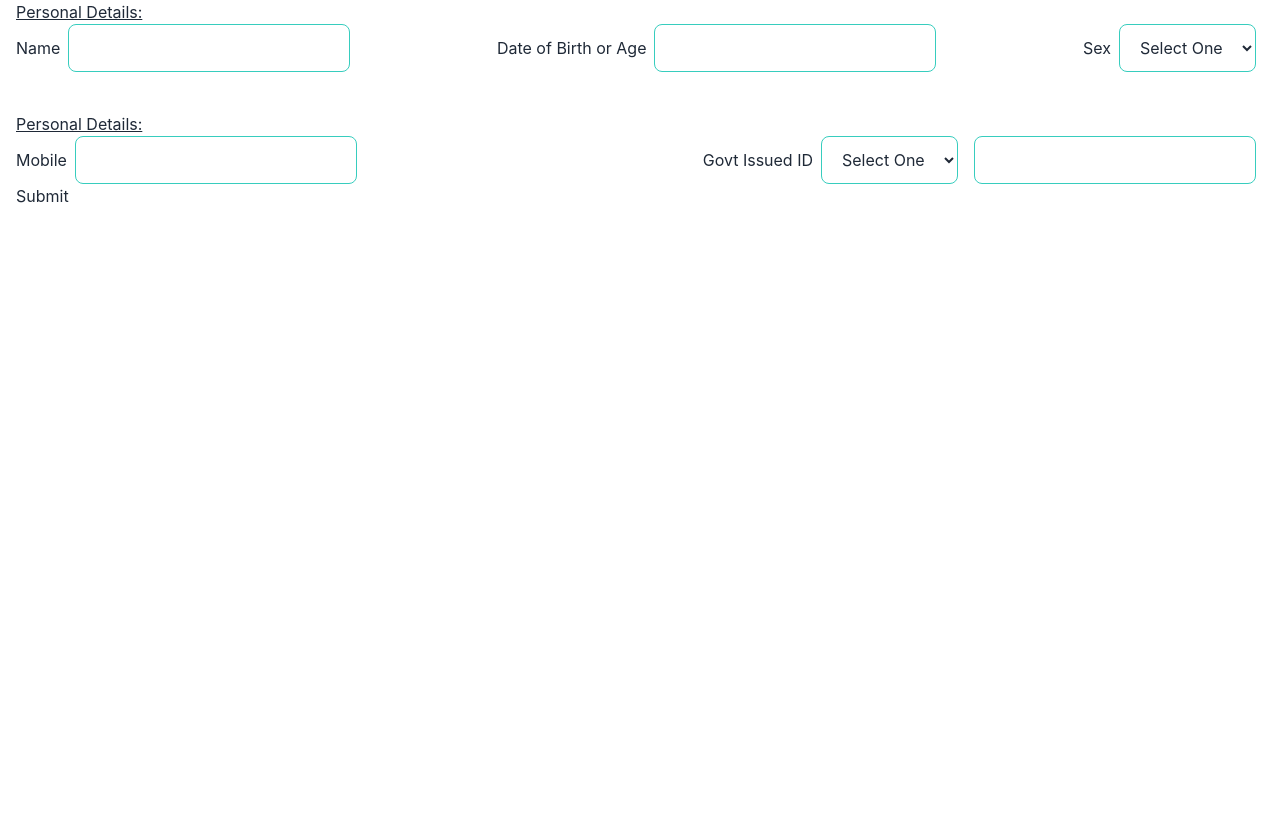
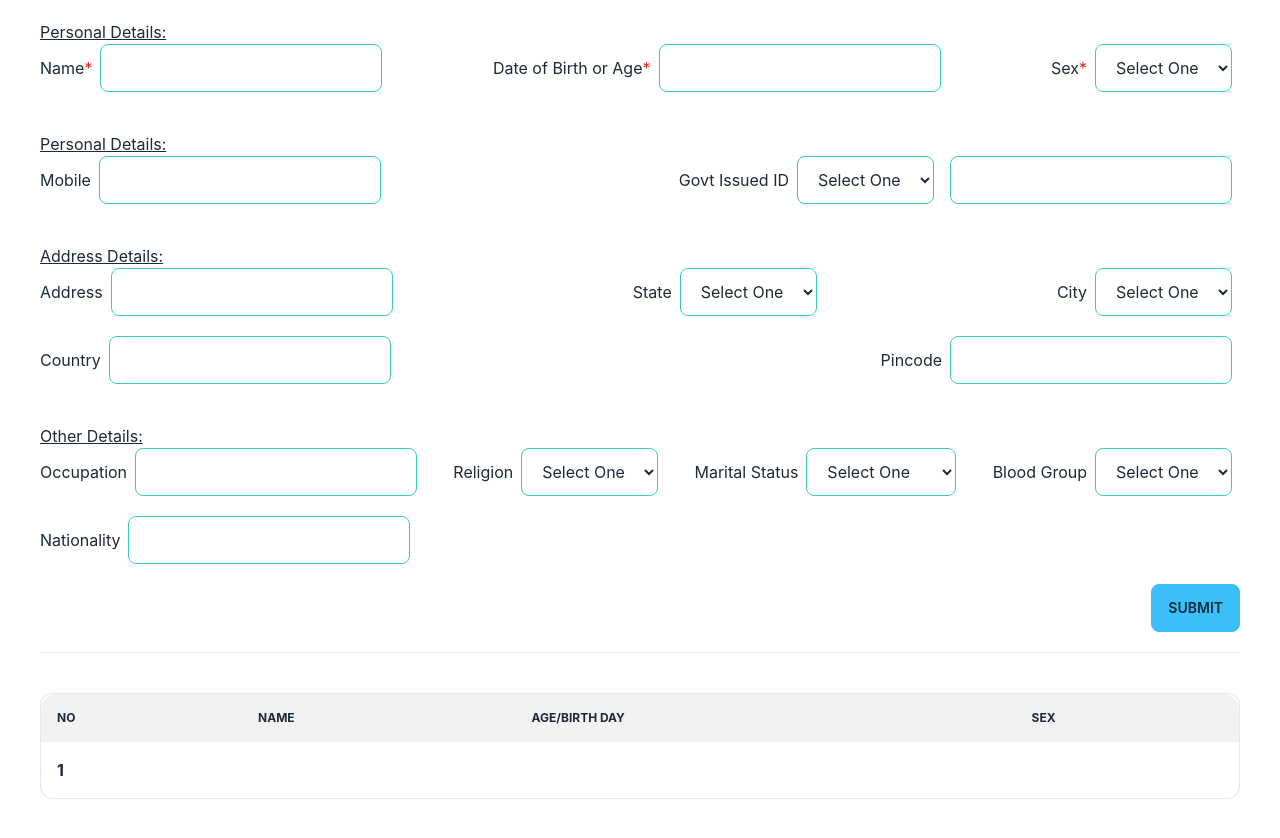
Before and after one commit to MoniruzzamanBappy/onito-tech, a React (Create React App) app: page / in a window 1280 px wide. Before the commit the page ends 800 px from the top, so only its background shows below. Built offline with nearby package versions, Linux system fonts and the light colour scheme.

Commit message:
finalized

```diff
--- a/src/component/Register.js
+++ b/src/component/Register.js
@@ -1,21 +1,30 @@
-import React from "react";
+import React, { useState } from "react";
 
 import { useFormik } from "formik";
+import UserList from "./UserList";
 
 const Register = () => {
+  var items = [];
+  const [users, setUsers] = useState([]);
   const formik = useFormik({
     initialValues: {},
     onSubmit: (values) => {
-      alert(JSON.stringify(values, null, 2));
+      setUsers(values);
     },
   });
+  if (users) {
+    items = [...items, users];
+  }
   return (
-    <form className="mx-4" onSubmit={formik.handleSubmit}>
+    <>
+      <form className="mx-10 mt-5" onSubmit={formik.handleSubmit}>
         <div>
           <h1 className="underline ">Personal Details:</h1>
           <div className="flex justify-between">
             <div>
-            <label htmlFor="firstName">Name</label>
+              <label htmlFor="firstName">
+                Name<span className="text-red-600">*</span>
+              </label>
               <input
                 className="input mx-2 input-bordered input-accent  max-w-xs"
                 id="name"
@@ -27,8 +36,10 @@ const Register = () => {
               />
             </div>
 
-          <div >
-            <label htmlFor="lastName">Date of Birth or Age</label>
+            <div>
+              <label htmlFor="lastName">
+                Date of Birth or Age<span className="text-red-600">*</span>
+              </label>
               <input
                 className="input mx-2 input-bordered input-accent  max-w-xs"
                 id="age"
@@ -40,12 +51,15 @@ const Register = () => {
               />
             </div>
             <div>
-            <label htmlFor="email">Sex</label>
+              <label htmlFor="email">
+                Sex<span className="text-red-600">*</span>
+              </label>
               <select
                 className="input mx-2 input-bordered input-accent  max-w-xs"
                 id="sex"
+                required
                 onChange={formik.handleChange}
-              value={formik.values.city}
+                value={formik.values.sex}
               >
                 <option>Select One</option>
                 <option>Male</option>
@@ -65,7 +79,6 @@ const Register = () => {
                 id="mobile"
                 name="mobile"
                 type="number"
-              required
                 onChange={formik.handleChange}
                 value={formik.values.mobile}
               />
@@ -86,20 +99,213 @@ const Register = () => {
                 <option>Other</option>
               </select>
               <input
-              className="input mx-2 input-bordered input-accent  max-w-xs"
+                className="input mx-2 input-bordered input-accent   max-w-xs"
                 id="idNumber"
                 name="idNumber"
                 type="number"
-              required
                 onChange={formik.handleChange}
                 value={formik.values.idNumber}
               />
             </div>
           </div>
         </div>
+        <div className="mt-10">
+          <h1 className="underline ">Address Details:</h1>
+          <div className="flex justify-between">
+            <div>
+              <label htmlFor="firstName">Address</label>
+              <input
+                className="input mx-2 input-bordered input-accent  max-w-xs"
+                id="address"
+                name="address"
+                type="text"
+                onChange={formik.handleChange}
+                value={formik.values.address}
+              />
+            </div>
 
-      <button type="submit">Submit</button>
+            <div>
+              <label htmlFor="lastName">State</label>
+              <select
+                className="input mx-2 input-bordered input-accent  max-w-xs"
+                id="sex"
+                onChange={formik.handleChange}
+                value={formik.values.state}
+              >
+                <option>Select One</option>
+                <option>Dhaka</option>
+                <option>Comolla</option>
+                <option>Rangpur</option>
+                <option>Chitagong</option>
+                <option>Rajshahi</option>
+                <option>Sylhet</option>
+                <option>Barishal</option>
+                <option>Khulna</option>
+              </select>
+            </div>
+            <div>
+              <label htmlFor="email">City</label>
+              <select
+                className="input mx-2 input-bordered input-accent  max-w-xs"
+                id="city"
+                onChange={formik.handleChange}
+                value={formik.values.city}
+              >
+                <option>Select One</option>
+                <option>Dhaka</option>
+                <option>Comolla</option>
+                <option>Rangpur</option>
+                <option>Chitagong</option>
+                <option>Rajshahi</option>
+                <option>Sylhet</option>
+                <option>Barishal</option>
+                <option>Khulna</option>
+              </select>
+            </div>
+          </div>
+          <div className="mt-5">
+            <div className="flex justify-between">
+              <div>
+                <label htmlFor="firstName">Country</label>
+                <input
+                  className="input mx-2 input-bordered input-accent  max-w-xs"
+                  id="country"
+                  name="country"
+                  type="text"
+                  onChange={formik.handleChange}
+                  value={formik.values.country}
+                />
+              </div>
+
+              <div>
+                <label htmlFor="lastName">Pincode</label>
+                <input
+                  className="input mx-2 input-bordered input-accent  max-w-xs"
+                  id="pincode"
+                  name="pincode"
+                  type="text"
+                  onChange={formik.handleChange}
+                  value={formik.values.pincode}
+                />
+              </div>
+            </div>
+          </div>
+        </div>
+        <div className="mt-10">
+          <h1 className="underline ">Other Details:</h1>
+          <div className="flex justify-between">
+            <div>
+              <label htmlFor="firstName">Occupation</label>
+              <input
+                className="input mx-2 input-bordered input-accent  max-w-xs"
+                id="occupation"
+                name="occupation"
+                type="text"
+                onChange={formik.handleChange}
+                value={formik.values.occupation}
+              />
+            </div>
+
+            <div>
+              <label htmlFor="lastName">Religion</label>
+              <select
+                className="input mx-2 input-bordered input-accent  max-w-xs"
+                id="religion"
+                onChange={formik.handleChange}
+                value={formik.values.religion}
+              >
+                <option>Select One</option>
+                <option>Islam</option>
+                <option>Hindu</option>
+                <option>Christian</option>
+                <option>Buddha</option>
+                <option>Other</option>
+              </select>
+            </div>
+            <div>
+              <label htmlFor="email">Marital Status</label>
+              <select
+                className="input mx-2 input-bordered input-accent  max-w-xs"
+                id="maritalStatus"
+                onChange={formik.handleChange}
+                value={formik.values.maritalStatus}
+              >
+                <option>Select One</option>
+                <option>Married</option>
+                <option>Unmarried</option>
+                <option>Widow</option>
+                <option>Complicated</option>
+                <option>Other</option>
+              </select>
+            </div>
+            <div>
+              <label htmlFor="email">Blood Group</label>
+              <select
+                className="input mx-2 input-bordered input-accent  max-w-xs"
+                id="bloodGroup"
+                onChange={formik.handleChange}
+                value={formik.values.bloodGroup}
+              >
+                <option>Select One</option>
+                <option>A+</option>
+                <option>A-</option>
+                <option>B+</option>
+                <option>B-</option>
+                <option>O+</option>
+                <option>O-</option>
+                <option>AB+</option>
+                <option>AB-</option>
+              </select>
+            </div>
+          </div>
+          <div className="mt-5">
+            <div className="flex justify-between">
+              <div>
+                <label htmlFor="firstName">Nationality</label>
+                <input
+                  className="input mx-2 input-bordered input-accent  max-w-xs"
+                  id="nationality"
+                  name="nationality"
+                  type="text"
+                  onChange={formik.handleChange}
+                  value={formik.values.nationality}
+                />
+              </div>
+            </div>
+          </div>
+        </div>
+        <button
+          className="flex justify-end mt-5 ml-auto btn btn-info"
+          type="submit"
+        >
+          Submit
+        </button>
       </form>
+
+      <hr className="mx-10 mt-5" />
+
+      {users ? (
+        <div class=" mx-10 border rounded-xl my-10 overflow-x-auto">
+          <table class="table w-full">
+            <thead>
+              <tr>
+                <th>No</th>
+                <th>Name</th>
+                <th>Age/Birth Day</th>
+                <th>Sex</th>
+              </tr>
+            </thead>
+            <tbody>
+              {items?.map((item, index) => (
+                <UserList key={index} index={index} item={item}></UserList>
+              ))}
+            </tbody>
+          </table>
+        </div>
+      ) : (
+        ""
+      )}
+    </>
   );
 };
 
--- /dev/null
+++ b/src/component/UserList.js
@@ -0,0 +1,15 @@
+import React from "react";
+
+const UserList = ({ item, index }) => {
+  const { name, age, sex } = item;
+  return (
+    <tr>
+            <th>{index +1}</th>
+            <td>{name}</td>
+            <td>{age}</td>
+            <td>{sex}</td>
+          </tr>
+  );
+};
+
+export default UserList;
```
Lines whose indentation alone changed are shown as unchanged.
